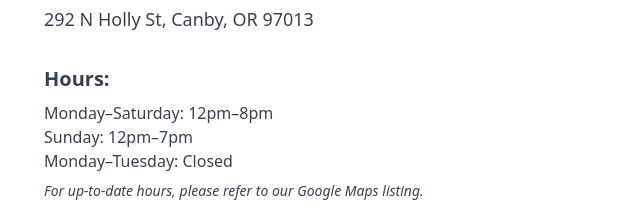
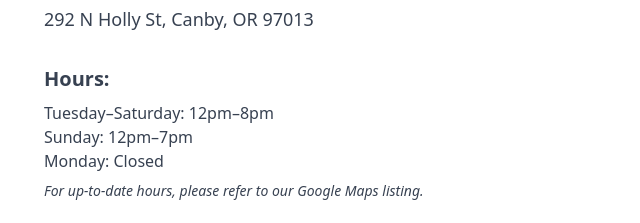
Before and after one commit to joelhenningsen/zulastea, a website: page index.html in a window 1280 px wide. Shown: the part 1387-1610 px from the top of the page, 20-660 px from the left. Drawn offline with nearby package versions, Linux system fonts and the light colour scheme.

Commit message:
Update operating hours in index.html

```diff
--- a/index.html
+++ b/index.html
@@ -128,9 +128,9 @@
 
       <div class="mt-8 text-gray-700">
         <h3 class="text-xl font-bold mb-2">Hours:</h3>
-        <p>Monday–Saturday: 12pm–8pm</p>
+        <p>Tuesday–Saturday: 12pm–8pm</p>
         <p>Sunday: 12pm–7pm</p>
-        <p>Monday–Tuesday: Closed</p>
+        <p>Monday: Closed</p>
         <p class="mt-2 text-sm italic">For up-to-date hours, please refer to our Google Maps listing.</p>
       </div>
     </div>
```
